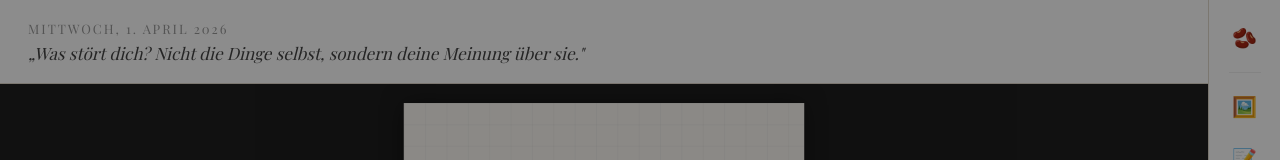
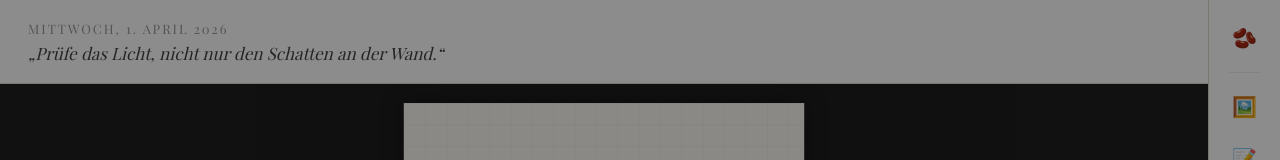
Before and after one commit to Padrasta/journal, a plain HTML site: page index.html in a window 1280 px wide. Shown: the top 160 px of the page. Drawn offline with nearby package versions, Linux system fonts and the light colour scheme; a web font is replaced by a local one.

Commit message:
feat(tagessaetze): 20 neue Denkanstöße (Stoizismus, Existentialismus, Platon, Heraklit, Richelieu) hinzugefügt

```diff
--- a/index.html
+++ b/index.html
@@ -1791,7 +1791,27 @@
       '„Zufriedenheit ist kein Ziel, sondern die Art, wie du den Weg gehst.“',
       '„Was du suchst, ist oft nicht ferne – du suchst nur im falschen Licht.“',
       '„Ein ruhiger Geist sieht klarer als ein rasches Auge.“',
-      '„Gestern war Gelerntes, Morgen ist Gewusstes – Heute ist die Gelegenheit zu Sein.“'
+      '„Gestern war Gelerntes, Morgen ist Gewusstes – Heute ist die Gelegenheit zu Sein.“',
+      '„Fokussiere, was in deiner Macht liegt — dort beginnt Freiheit.“',
+      '„Ungeduld ist ein Streit mit der Zeit; Gelassenheit ist ein Vertrag mit ihr.“',
+      '„Wer sich selbst führt, wird vom Zufall seltener getrieben.“',
+      '„Nicht die Größe der Aufgabe zermürbt, sondern ein zerstreuter Geist.“',
+      '„Sinn entsteht, wo du Verantwortung übernimmst, nicht wo du wartest.“',
+      '„Freiheit ohne Entschluss bleibt ein offenes Fenster.“',
+      '„Zwischen Fakt und Bedeutung steht deine Wahl.“',
+      '„Antworte dem Absurden nicht mit Flucht, sondern mit Haltung.“',
+      '„Prüfe das Licht, nicht nur den Schatten an der Wand.“',
+      '„Erkenntnis beginnt dort, wo Bequemlichkeit endet.“',
+      '„Gewöhne den Geist an Maß — und der Blick wird ruhig.“',
+      '„Frage nicht, was die Welt dir schuldet, sondern was das Gute fordert.“',
+      '„Alles fließt — richte, statt zu klammern.“',
+      '„Der Fluss lehrt: Beständigkeit ist gelenkte Veränderung.“',
+      '„Gegenspannung bewahrt das Ganze vor Trägheit.“',
+      '„Wie dein Inneres wird, so wird dir die Welt.“',
+      '„Wirkung ohne Lärm: Klarheit im Ziel, Besonnenheit im Mittel.“',
+      '„Geduld sammelt Kräfte, die Eile verstreut.“',
+      '„Vertraue nicht dem Schein der Zustimmung — prüfe die Gründe.“',
+      '„Ordne dein Inneres, ehe du die Welt ordnen willst.“'
     ];
 
     function tagessatzAnzeigen() {
```
